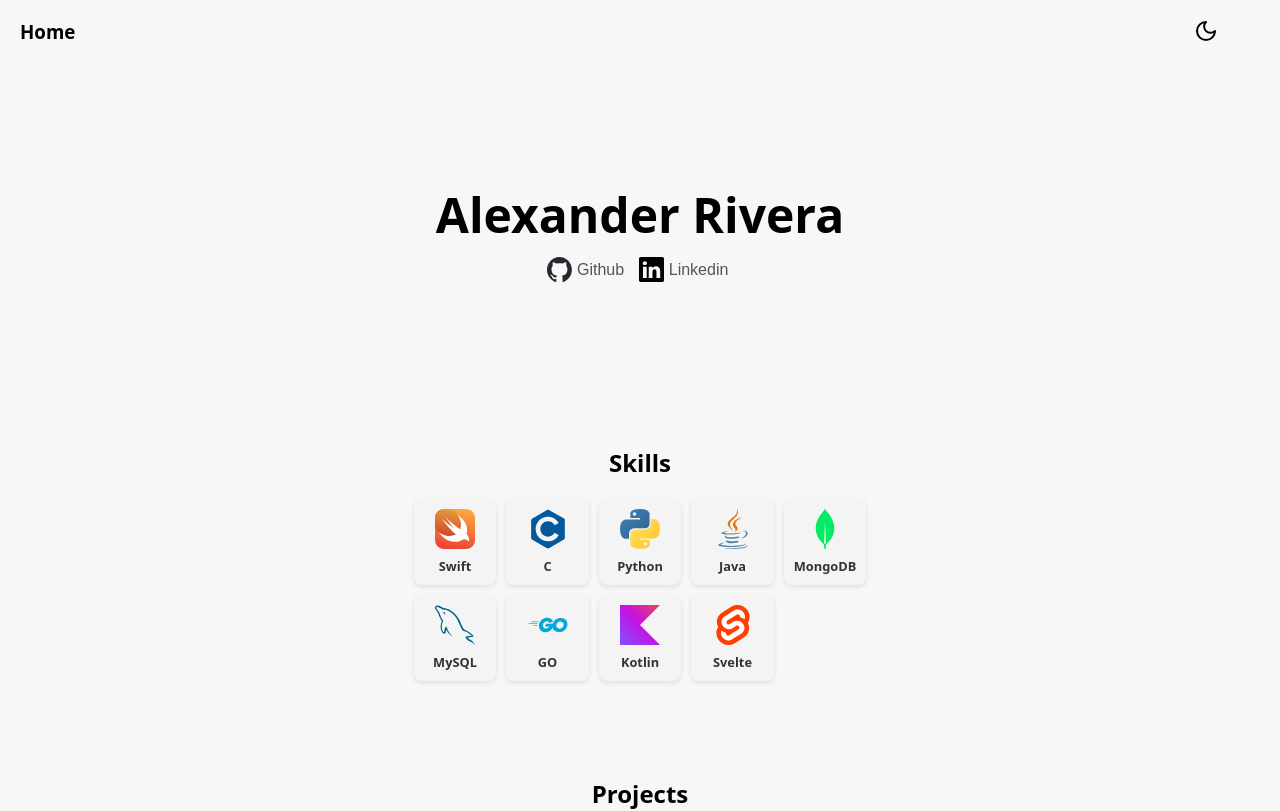
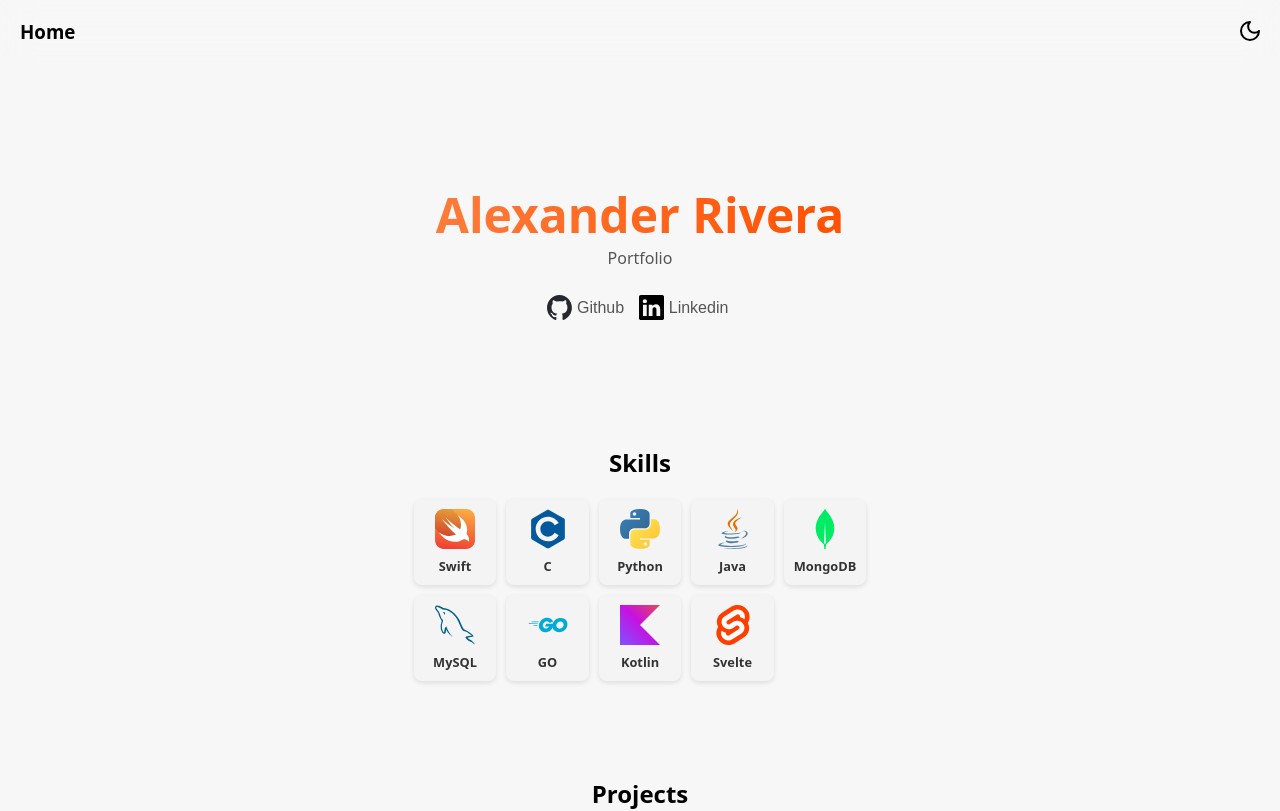
Before and after one commit to Workfish2475/workfish2475.github.io, a SvelteKit app: page / in a window 1280 px wide. Shown: the top 811 px of the page. Built offline with nearby package versions, Linux system fonts and the light colour scheme.

Commit message:
updating header to have more color and including header subtitle.

```diff
--- a/src/routes/Header.svelte
+++ b/src/routes/Header.svelte
@@ -4,7 +4,7 @@
 
 <div>
   <h1>Alexander Rivera</h1>
-
+  <p>Portfolio</p>
   <Links />
 </div>
 
@@ -12,6 +12,29 @@
   h1 {
     margin-bottom: 0;
     font-size: 3em;
+
+    background: linear-gradient(to right, #fe7b3a, #ff5101);
+    -webkit-background-clip: text;
+    -webkit-text-fill-color: transparent;
+
+    font-family:
+      system-ui,
+      -apple-system,
+      BlinkMacSystemFont,
+      "Segoe UI",
+      Roboto,
+      Oxygen,
+      Ubuntu,
+      Cantarell,
+      "Open Sans",
+      "Helvetica Neue",
+      sans-serif;
+  }
+
+  p {
+    font-weight: 500;
+    margin-top: 0;
+    color: #555555;
     font-family:
       system-ui,
       -apple-system,
@@ -36,8 +59,8 @@
   }
 
   @media (max-width: 450px) {
-	h1 {
-		font-size: 2em;
-	}
+    h1 {
+      font-size: 2em;
+    }
   }
 </style>
--- a/src/routes/Navbar.svelte
+++ b/src/routes/Navbar.svelte
@@ -66,7 +66,7 @@
     display: flex;
     justify-content: space-between;
     align-items: center;
-    width: 95%;
+
     backdrop-filter: blur(16px);
     padding: 0 10px;
   }
--- a/src/routes/stickit/AppHeader.svelte
+++ b/src/routes/stickit/AppHeader.svelte
@@ -14,10 +14,6 @@
 
 <style>
   .container {
-    /* background-color: rgb(235, 235, 235); */
-    /* backdrop-filter: blur(16px); */
-	/* box-shadow: 0 6px 8px rgba(0, 0, 0, 0.15); */
-
 	border-radius: 10px;
 	display: flex;
 	justify-content: center;
@@ -45,6 +41,7 @@
 	padding-right: 10px;
 	font-size: large;
 	font-weight: 400;
+
 	font-family:
       system-ui,
       -apple-system,
```
Also changed, not shown: 1 other file (tests, documents, lock files or other folders).
